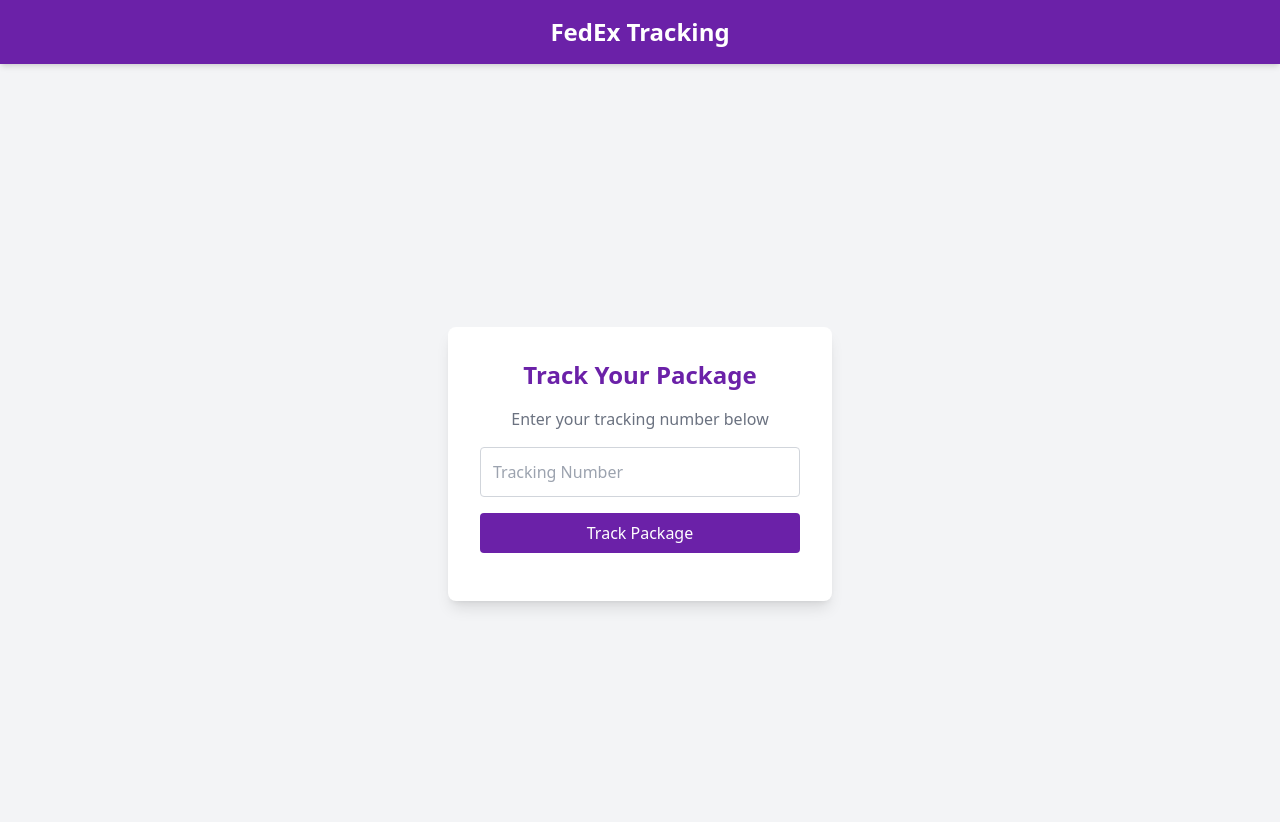
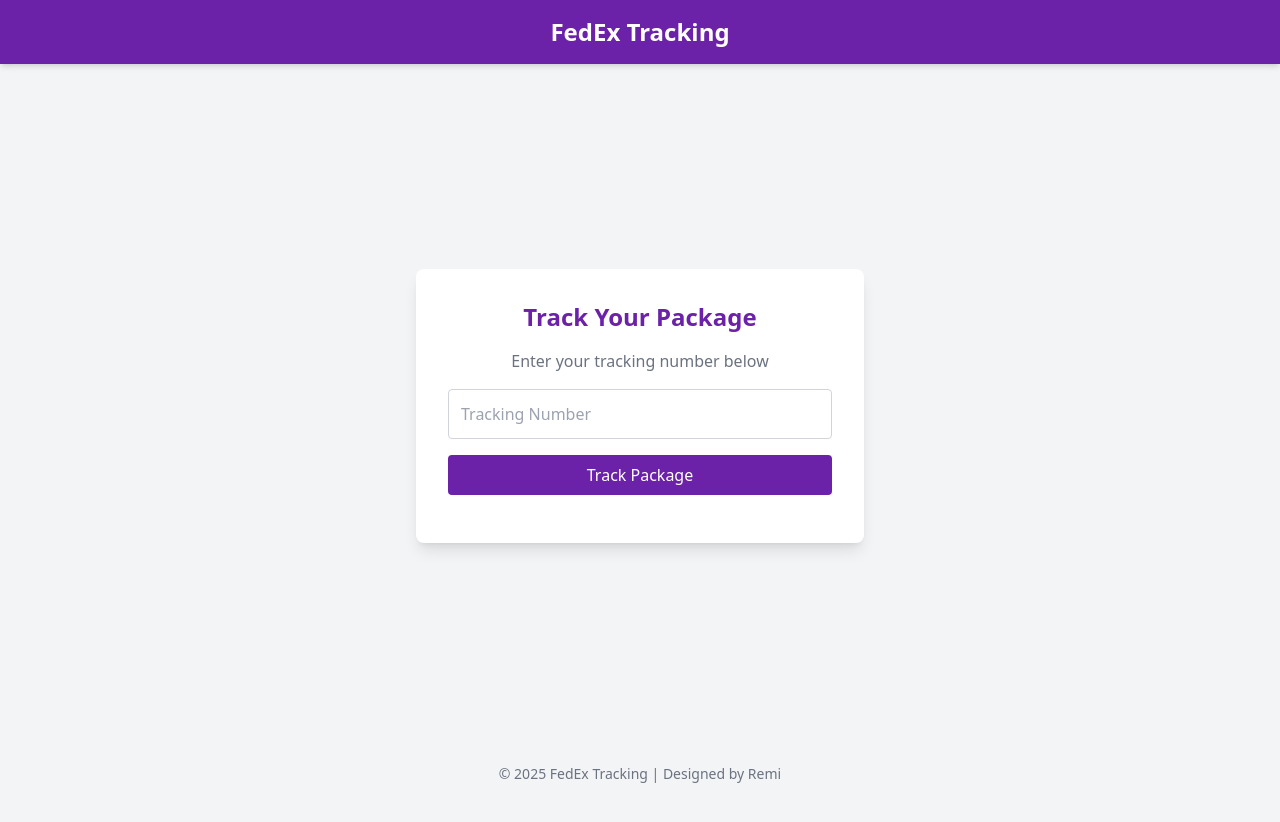
Before and after one commit to OliviaDesk/FedX, a plain HTML site: page index.html in a window 1280 px wide. After the commit the page ends 800 px from the top, so only its background shows below. Drawn offline with nearby package versions, Linux system fonts and the light colour scheme.

Commit message:
Update polished index.html

```diff
--- a/index.html
+++ b/index.html
@@ -6,16 +6,17 @@
     <title>FedEx Tracking</title>
     <script src="https://cdn.tailwindcss.com"></script>
     <link rel="stylesheet" href="style.css">
+    <link rel="stylesheet" href="https://cdnjs.cloudflare.com/ajax/libs/font-awesome/6.0.0/css/all.min.css">
 </head>
-<body class="bg-gray-100">
+<body class="bg-gray-100 flex flex-col min-h-screen">
     <!-- Header -->
     <header class="bg-purple-800 text-white py-4 text-center text-2xl font-bold shadow-md">
         FedEx Tracking
     </header>
 
     <!-- Tracking Box -->
-    <div class="flex items-center justify-center h-screen">
-        <div class="bg-white p-8 rounded-lg shadow-lg w-96 text-center">
+    <div class="flex flex-grow items-center justify-center px-4">
+        <div class="bg-white p-8 rounded-lg shadow-lg w-full max-w-md text-center">
             <h2 class="text-purple-800 text-2xl font-semibold mb-4">Track Your Package</h2>
             <p class="text-gray-500 mb-4">Enter your tracking number below</p>
 
@@ -27,6 +28,7 @@
                 Track Package
             </button>
 
+            <!-- Tracking Result -->
             <div id="trackingResult" class="mt-4 text-gray-700 font-medium"></div>
 
             <!-- Progress Bar -->
@@ -36,6 +38,10 @@
         </div>
     </div>
 
+    <footer class="text-center text-gray-500 py-4 text-sm">
+        &copy; 2025 FedEx Tracking | Designed by Remi
+    </footer>
+
     <script src="script.js"></script>
 </body>
 </html>
```
